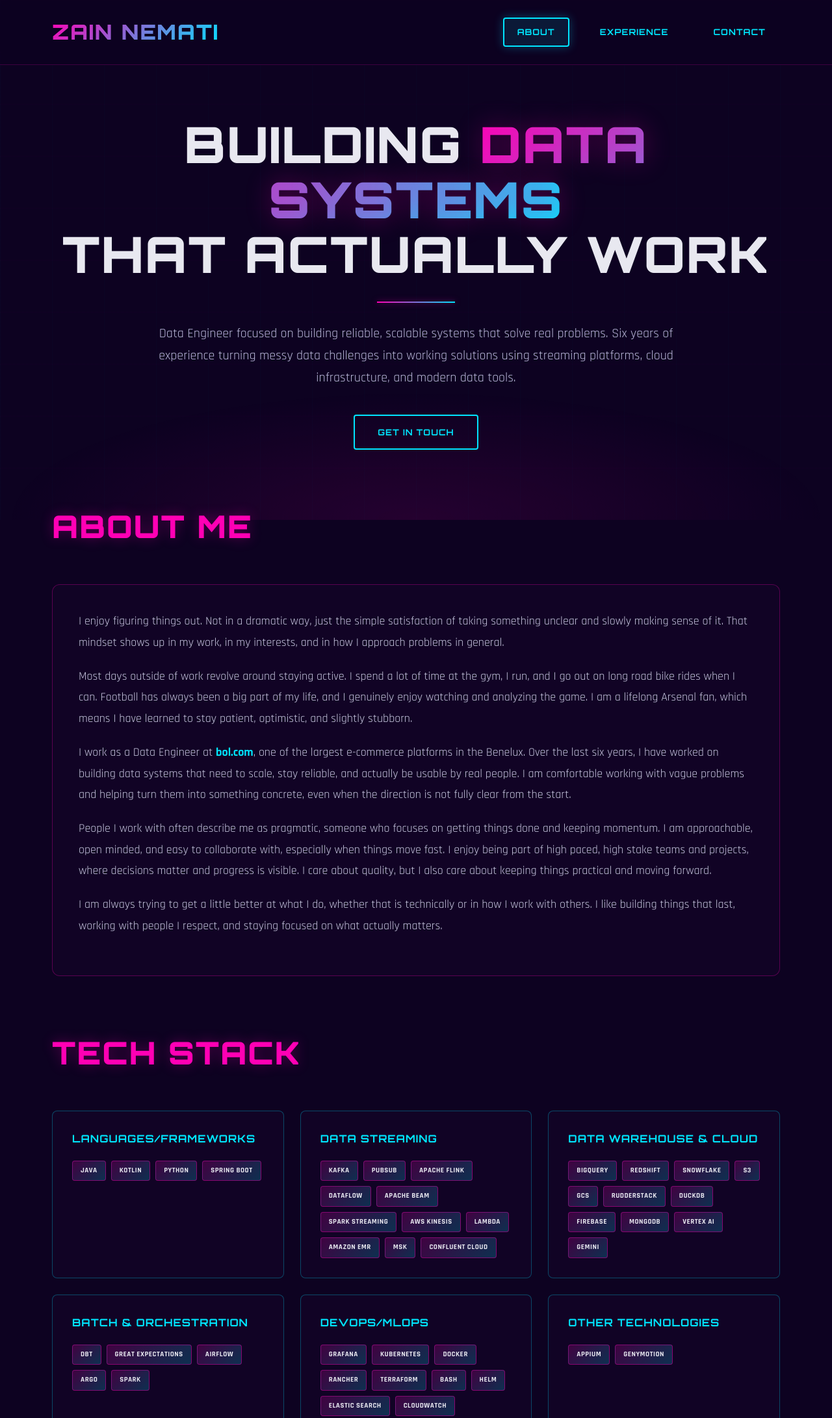
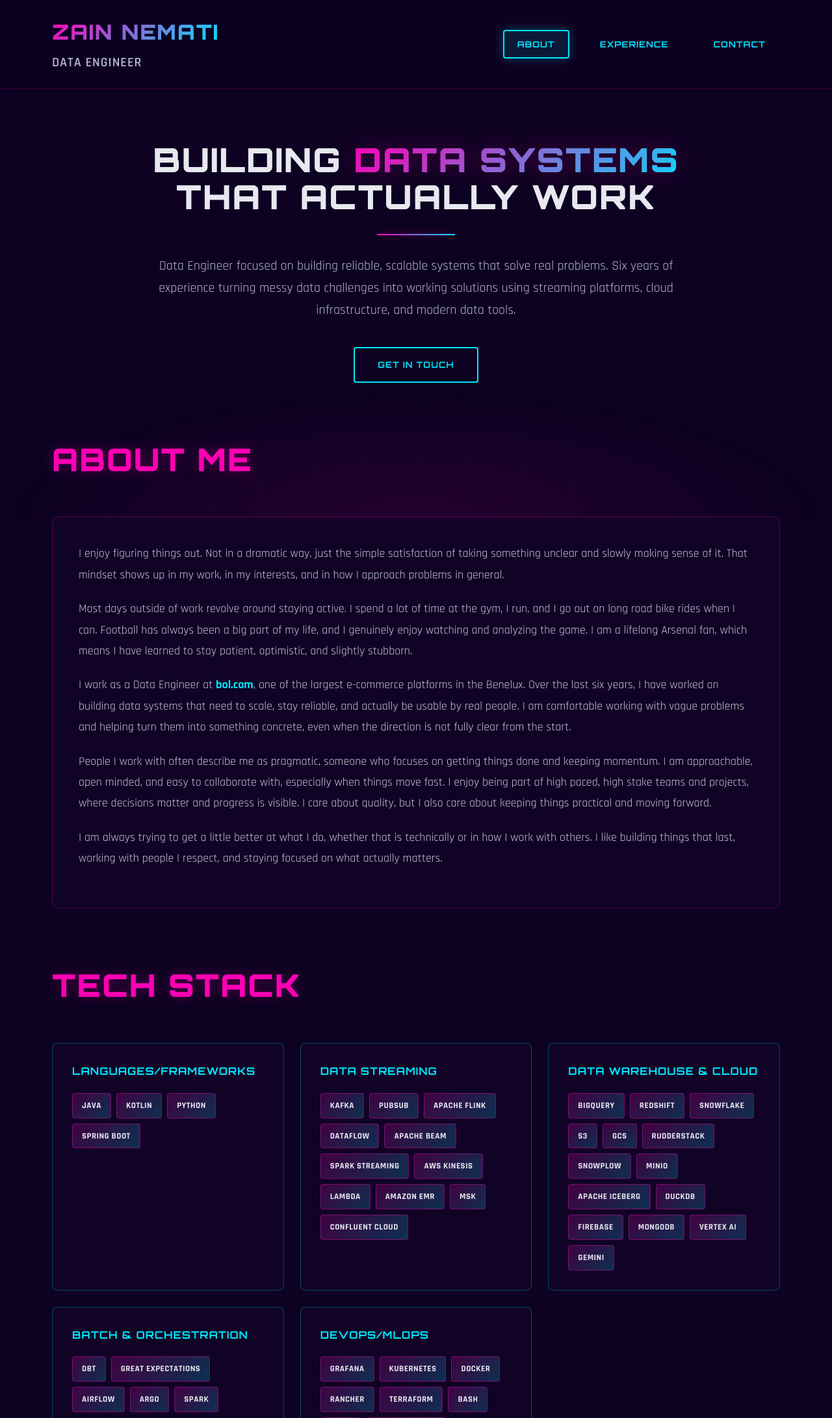
Before and after one commit to zhnemati/znemati.github.io, a plain HTML site: page index.html in a window 1280 px wide. Shown: the top 2182 px of the page at 65% size. Drawn offline with Linux system fonts and the light colour scheme.

Commit message:
version - 5

```diff
--- a/index.html
+++ b/index.html
@@ -87,6 +87,15 @@
             letter-spacing: 2px;
         }
 
+        .site-subtitle {
+            font-size: 20px;
+            color: #b8b8d8;
+            font-weight: 600;
+            text-transform: uppercase;
+            letter-spacing: 1px;
+            margin-top: 5px;
+        }
+
         nav {
             display: flex;
             gap: 25px;
@@ -142,7 +151,7 @@
 
         .hero h1 {
             font-family: 'Orbitron', sans-serif;
-            font-size: clamp(40px, 6vw, 80px);
+            font-size: clamp(32px, 4vw, 56px);
             font-weight: 900;
             line-height: 1.1;
             margin-bottom: 30px;
@@ -291,9 +300,9 @@
             background: linear-gradient(135deg, rgba(255, 0, 180, 0.2), rgba(0, 230, 255, 0.2));
             border: 1px solid rgba(255, 0, 180, 0.4);
             color: #e8e8f0;
-            padding: 6px 12px;
+            padding: 8px 14px;
             border-radius: 4px;
-            font-size: 11px;
+            font-size: 13px;
             font-weight: 700;
             text-transform: uppercase;
             letter-spacing: 0.5px;
@@ -507,7 +516,10 @@
 <header>
     <div class="container">
         <div class="header-content">
-            <div class="site-title">ZAIN NEMATI</div>
+            <div>
+                <div class="site-title">ZAIN NEMATI</div>
+                <div class="site-subtitle">Data Engineer</div>
+            </div>
             <nav>
                 <a href="#about" class="nav-link active" data-page="about">About</a>
                 <a href="#experience" class="nav-link" data-page="experience">Experience</a>
@@ -613,6 +625,9 @@
                             <span class="tech-tag">S3</span>
                             <span class="tech-tag">GCS</span>
                             <span class="tech-tag">Rudderstack</span>
+                            <span class="tech-tag">Snowplow</span>
+                            <span class="tech-tag">MinIO</span>
+                            <span class="tech-tag">Apache Iceberg</span>
                             <span class="tech-tag">DuckDB</span>
                             <span class="tech-tag">Firebase</span>
                             <span class="tech-tag">MongoDB</span>
@@ -644,14 +659,6 @@
                             <span class="tech-tag">Helm</span>
                             <span class="tech-tag">Elastic Search</span>
                             <span class="tech-tag">CloudWatch</span>
-                        </div>
-                    </div>
-
-                    <div class="skill-card">
-                        <h3>Other Technologies</h3>
-                        <div class="tech-tags">
-                            <span class="tech-tag">Appium</span>
-                            <span class="tech-tag">Genymotion</span>
                         </div>
                     </div>
                 </div>
@@ -725,8 +732,9 @@
             <h2>LET'S CONNECT</h2>
             <div class="content-box">
                 <p>
-                    Based in Utrecht, Netherlands. Always up for discussing data engineering challenges, exploring collaboration
-                    opportunities, grabbing coffee, going for a run, or talking football with a fellow Arsenal fan.
+                    Based in Utrecht. Always up for a chat about data engineering, grabbing a coffee, going for a run,
+                    or just kicking back and talking football. Love meeting new people and swapping ideas, whether it's
+                    about tech, sports, or random stuff in between.
                 </p>
             </div>
 
```
